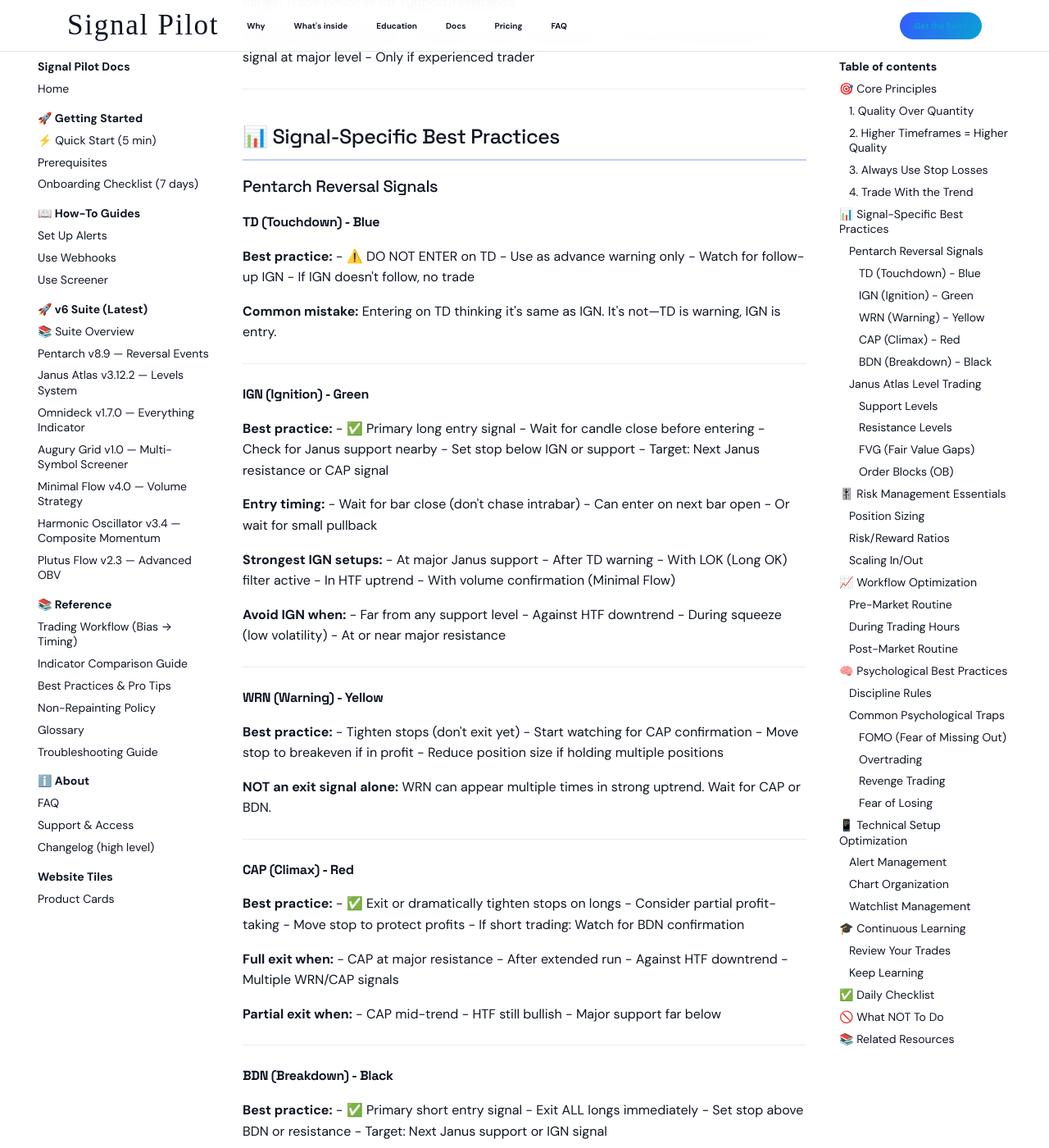
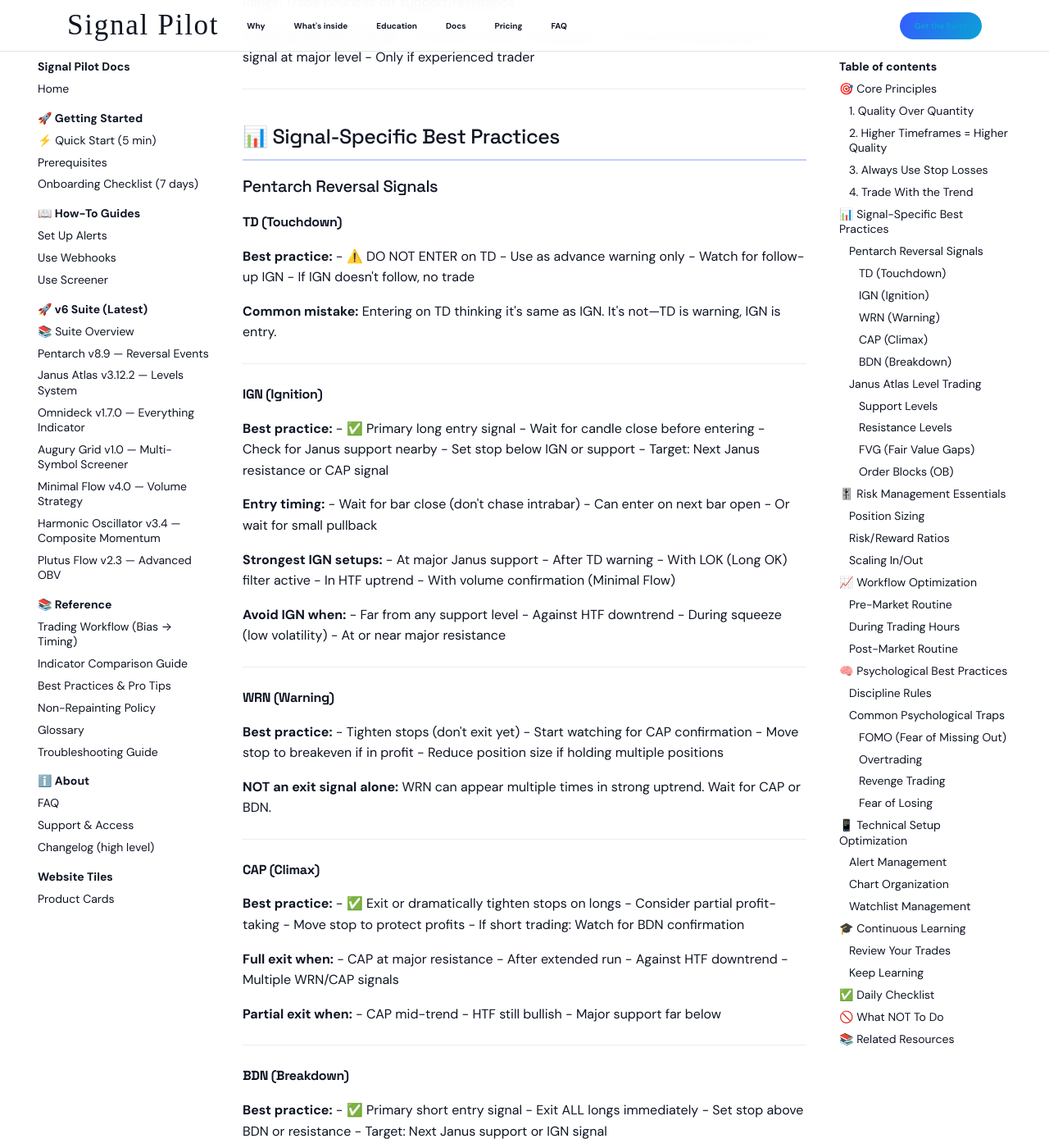
Before and after one commit to Signalpilot/signalpilot-docs, an MkDocs documentation site: the page built from docs/ref-best-practices.md, in a window 1280 px wide and 1400 px high, scrolled down 1687 px. Shown: the whole window at 82% size. Built offline with MkDocs 1.6.1 and Material for MkDocs 9.7.7, drawn with Linux system fonts in a browser that asks for light colours; some web fonts are replaced; comment, search, counter and statistics services are not loaded.

Commit message:
Remove color references from Pentarch signal section headers
Colors are user-customizable in settings, so shouldn't be documented
as fixed values. Removed color mentions from all 5 signal headers:
- TD (Touchdown) - Blue → TD (Touchdown)
- IGN (Ignition) - Green → IGN (Ignition)
- WRN (Warning) - Yellow → WRN (Warning)
- CAP (Climax) - Red → CAP (Climax)
- BDN (Breakdown) - Black → BDN (Breakdown)

🤖 Generated with [Claude Code](https://claude.com/claude-code)

Co-Authored-By: Claude <noreply@anthropic.com>

```diff
--- a/docs/ref-best-practices.md
+++ b/docs/ref-best-practices.md
@@ -96,7 +96,7 @@ Master Signal Pilot indicators with these proven strategies from experienced tra
 
 ### Pentarch Reversal Signals
 
-#### TD (Touchdown) - Blue
+#### TD (Touchdown)
 
 **Best practice:**
 - ⚠️ DO NOT ENTER on TD
@@ -109,7 +109,7 @@ Entering on TD thinking it's same as IGN. It's not—TD is warning, IGN is entry
 
 ---
 
-#### IGN (Ignition) - Green
+#### IGN (Ignition)
 
 **Best practice:**
 - ✅ Primary long entry signal
@@ -138,7 +138,7 @@ Entering on TD thinking it's same as IGN. It's not—TD is warning, IGN is entry
 
 ---
 
-#### WRN (Warning) - Yellow
+#### WRN (Warning)
 
 **Best practice:**
 - Tighten stops (don't exit yet)
@@ -151,7 +151,7 @@ WRN can appear multiple times in strong uptrend. Wait for CAP or BDN.
 
 ---
 
-#### CAP (Climax) - Red
+#### CAP (Climax)
 
 **Best practice:**
 - ✅ Exit or dramatically tighten stops on longs
@@ -172,7 +172,7 @@ WRN can appear multiple times in strong uptrend. Wait for CAP or BDN.
 
 ---
 
-#### BDN (Breakdown) - Black
+#### BDN (Breakdown)
 
 **Best practice:**
 - ✅ Primary short entry signal
```
